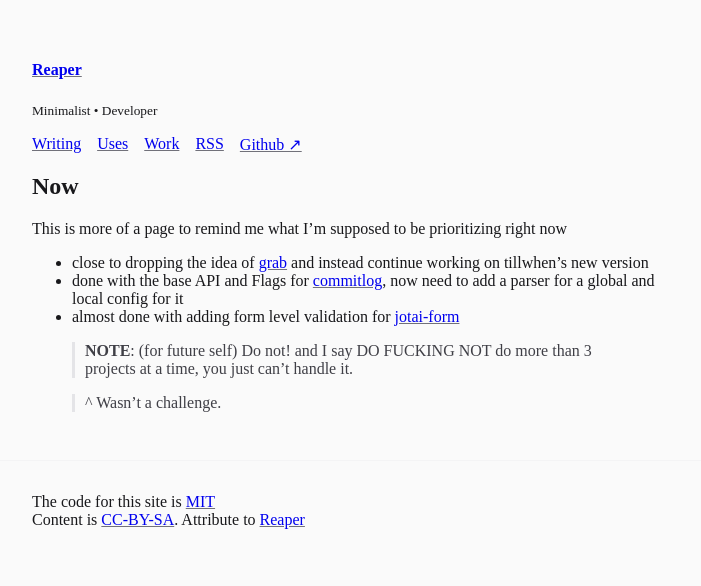
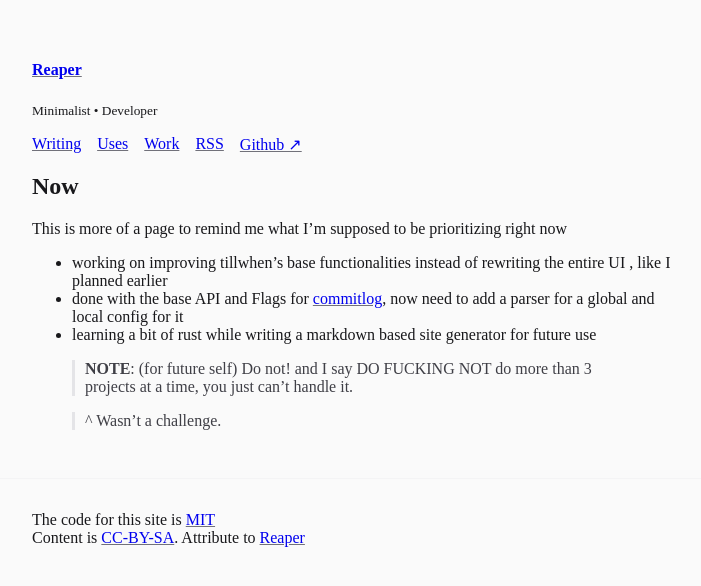
Before and after one commit to barelyhuman/reaper.is, an Astro site: page /now in a window 1280 px wide. Shown: the whole page, without its empty margins (288-989 px from the left). Built offline with nearby package versions, Linux system fonts and the light colour scheme; Astro itself is replaced by a stand-in of ours; a web font is replaced by a local one.

Commit message:
update now

```diff
--- a/src/pages/now.md
+++ b/src/pages/now.md
@@ -7,13 +7,11 @@ layout: ../layouts/Page.astro
 This is more of a page to remind me what I'm supposed to be prioritizing right
 now
 
-- close to dropping the idea of [grab](https://github.com/barelyhuman/grab) and
-  instead continue working on tillwhen's new version
+- working on improving tillwhen's base functionalities instead of rewriting the entire UI , like I planned earlier
 - done with the base API and Flags for
   [commitlog](https://github.com/barelyhuman/commitlog), now need to add a
   parser for a global and local config for it
-- almost done with adding form level validation for
-  [jotai-form](https://github.com/jotai-labs/jotai-form)
+- learning a bit of rust while writing a markdown based site generator for future use
 
 > **NOTE**: (for future self) Do not! and I say DO FUCKING NOT do more than 3
 > projects at a time, you just can't handle it.
```
